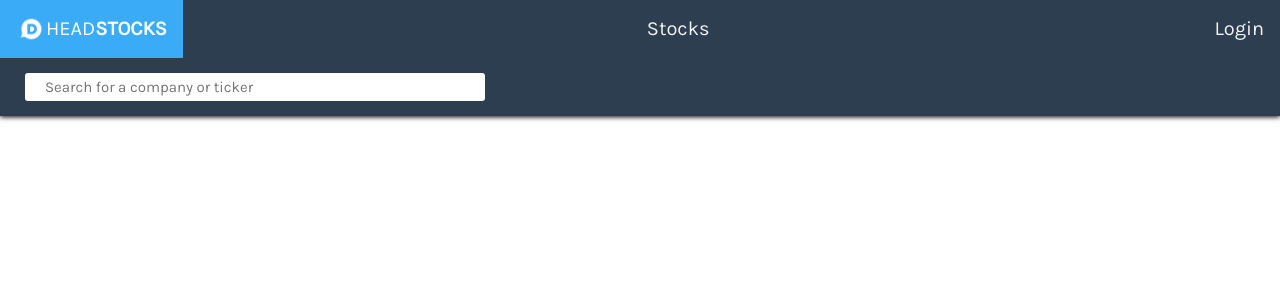
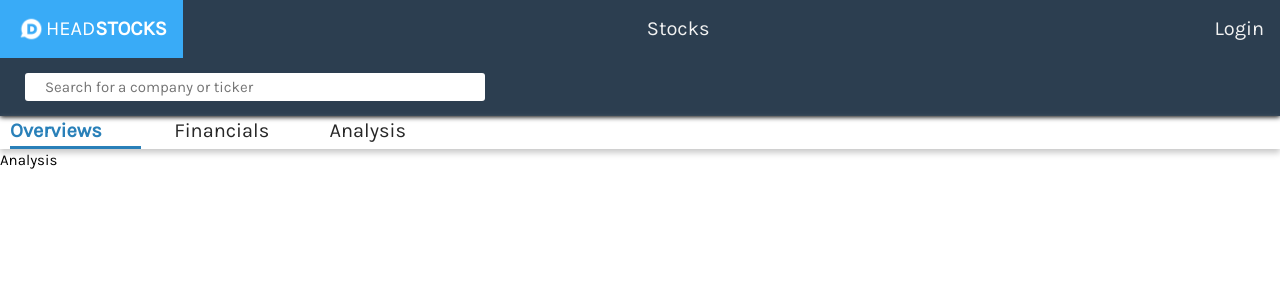
Before and after one commit to nikhil-elayath/head-stocks, a React app in the folder client/: page /analysis in a window 1280 px wide. Shown: the top 300 px of the page. Built offline with nearby package versions, Linux system fonts and the light colour scheme.

Commit message:
Created CompanyDetailFinancils and CompanyDetailAnalysis

```diff
--- a/client/src/App.js
+++ b/client/src/App.js
@@ -1,36 +1,40 @@
-import React from 'react'
-import { BrowserRouter as Router, Route } from 'react-router-dom'
-import Register from './components/Register'
-import ResetPassword from './components/ResetPassword'
-import Login from './components/Login'
-import home from './components/Home'
-import NavbarDefault from './components/NavbarDefault'
+import React from "react";
+import { BrowserRouter as Router, Route } from "react-router-dom";
+import Register from "./components/Register";
+import ResetPassword from "./components/ResetPassword";
+import Login from "./components/Login";
+import home from "./components/Home";
+import NavbarDefault from "./components/NavbarDefault";
 // nikhil
-import CompanyDetail from './components/CompanyDetail'
-import CompanyDetailSecondaryNavbar from './components/Common/CompanyDetailSecondaryNavbar'
+import CompanyDetail from "./components/CompanyDetail";
+import CompanyDetailSecondaryNavbar from "./components/Common/CompanyDetailSecondaryNavbar";
 // aditya
-import StocksLanding from './components/StocksLanding'
+import StocksLanding from "./components/StocksLanding";
+import { CompanyDetailFinancial } from "./components/CompanyDetailFinancial";
+import CompanyDetailAnalysis from "./components/CompanyDetailAnalysis";
 
-function App () {
+function App() {
   return (
     <Router>
       <div>
         <NavbarDefault />
-        <Route exact path='/register' component={Register} />
-        <Route exact path='/resetpassword' component={ResetPassword} />
-        <Route exact path='/login' component={Login} />
-        <Route exact path='/' component={home} />
-        <Route exact path='/companydetail' component={CompanyDetail} />
+        <Route exact path="/register" component={Register} />
+        <Route exact path="/resetpassword" component={ResetPassword} />
+        <Route exact path="/login" component={Login} />
+        <Route exact path="/" component={home} />
+        <Route exact path="/companydetail" component={CompanyDetail} />
         {/* aditya */}
-        <Route exact path='/stocks' component={StocksLanding} />
+        <Route exact path="/stocks" component={StocksLanding} />
         <Route
           exact
-          path='/secondarynavbar'
+          path="/secondarynavbar"
           component={CompanyDetailSecondaryNavbar}
         />
+        <Route exact path="/financial" component={CompanyDetailFinancial} />
+        <Route exact path="/analysis" component={CompanyDetailAnalysis} />
       </div>
     </Router>
-  )
+  );
 }
 
-export default App
+export default App;
--- a/client/src/components/Common/CompanyDetailSecondaryNavbar.js
+++ b/client/src/components/Common/CompanyDetailSecondaryNavbar.js
@@ -3,11 +3,11 @@ import React, { Component } from "react";
 import { connect } from "react-redux";
 // importing css file
 import "../../styles/CompanyDetailSecondaryNavbar.css";
+import { Link } from "react-router-dom";
 
 export default class CompanyDetailSecondaryNavbar extends Component {
   componentDidMount() {
     console.log("component mounted");
-    // this.props.getCompanyDetail()
   }
   state = {
     overview: true,
@@ -21,6 +21,10 @@ export default class CompanyDetailSecondaryNavbar extends Component {
           <div>
             {/* <div id="company-detail-overview"> */}
             <ul id="company-detail-content-container">
+              <Link
+                className="company-link"
+                to={{ pathname: "/companydetail" }}
+              >
                 <span
                   id="company-detail-overview-click"
                   // className="secLink"
@@ -46,7 +50,16 @@ export default class CompanyDetailSecondaryNavbar extends Component {
                     Overviews
                   </li>
                 </span>
+              </Link>
+
+              {/* Financial Section  */}
               <div id="company-detail-financial">
+                <Link
+                  className="company-link"
+                  to={{
+                    pathname: "/financial",
+                  }}
+                >
                   <span
                     id="company-financial-click"
                     onClick={() => {
@@ -56,7 +69,6 @@ export default class CompanyDetailSecondaryNavbar extends Component {
                         analysis: false,
                       });
                       console.log("Financial clicked");
-                    this.props.changeTab("summary");
                     }}
                   >
                     <li
@@ -70,9 +82,17 @@ export default class CompanyDetailSecondaryNavbar extends Component {
                       Financials
                     </li>
                   </span>
+                </Link>
               </div>
 
+              {/* Analysis section */}
               <div id="company-detail-analysis">
+                <Link
+                  className="company-link"
+                  to={{
+                    pathname: "/analysis",
+                  }}
+                >
                   <span
                     id="company-analysis-click"
                     onClick={() => {
@@ -87,12 +107,15 @@ export default class CompanyDetailSecondaryNavbar extends Component {
                     <li
                       id="company-detail-analysis-li"
                       className={
-                      this.state.analysis ? "options-selected-li" : "options-li"
+                        this.state.analysis
+                          ? "options-selected-li"
+                          : "options-li"
                       }
                     >
                       Analysis
                     </li>
                   </span>
+                </Link>
               </div>
             </ul>
           </div>
--- /dev/null
+++ b/client/src/components/CompanyDetailAnalysis.js
@@ -0,0 +1,13 @@
+import React, { Component } from "react";
+import CompanyDetailSecondaryNavbar from "./Common/CompanyDetailSecondaryNavbar";
+
+export default class CompanyDetailAnalysis extends Component {
+  render() {
+    return (
+      <div>
+        <CompanyDetailSecondaryNavbar />
+        <p>Analysis </p>
+      </div>
+    );
+  }
+}
--- /dev/null
+++ b/client/src/components/CompanyDetailFinancial.js
@@ -0,0 +1,28 @@
+import React, { Component } from "react";
+import { getCompanyDetail } from "../actions/CompanyDetail";
+import { connect } from "react-redux";
+// importing css file
+import "../styles/CompanyDetail.css";
+import SecondaryNavbar from "../components/Common/CompanyDetailSecondaryNavbar";
+
+export class CompanyDetailFinancial extends Component {
+  componentDidMount() {
+    console.log("component mounted");
+    // this.props.getCompanyDetail();
+  }
+  render() {
+    return (
+      <div>
+        <SecondaryNavbar />
+        <p>Financial </p>
+      </div>
+    );
+  }
+}
+const mapStateToProps = state => ({
+  company: state.CompanyDetailReducer.company,
+});
+export default connect(
+  mapStateToProps,
+  { getCompanyDetail }
+)(CompanyDetailFinancial);
--- a/client/src/styles/CompanyDetailSecondaryNavbar.css
+++ b/client/src/styles/CompanyDetailSecondaryNavbar.css
@@ -65,3 +65,6 @@
   /* letter-spacing: 0.3px; */
   text-align: center;
 }
+.company-link {
+  text-decoration: none;
+}
```
Also changed, not shown: 2 other files (tests, documents, lock files or other folders). Lines whose indentation alone changed are shown as unchanged.
